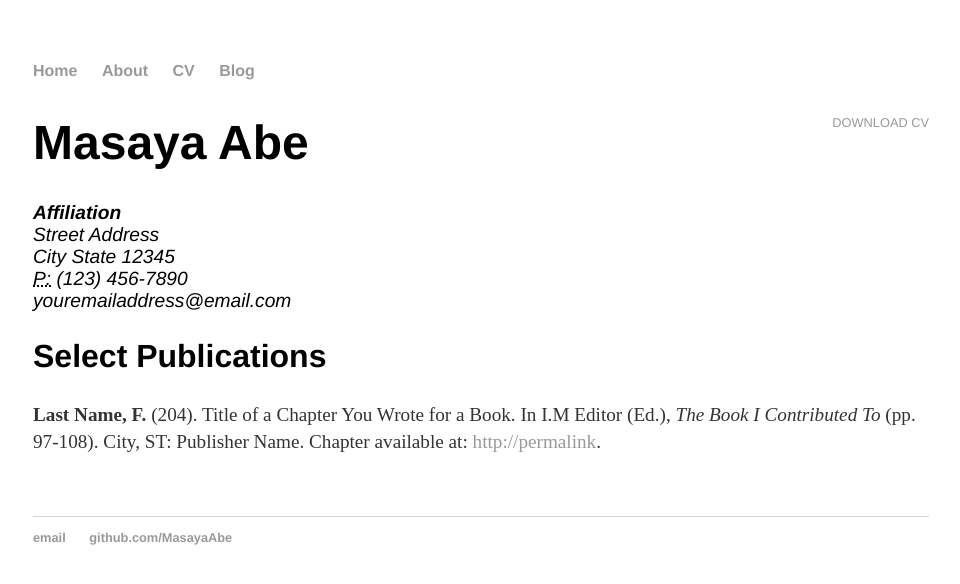
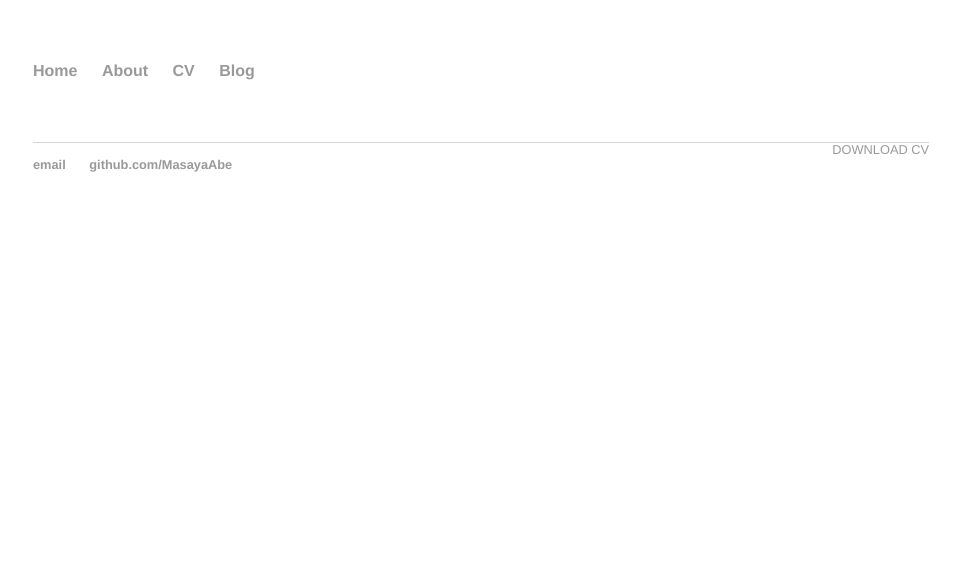
Before and after one commit to MasayaAbe/MasayaAbe.github.io, a Jekyll site: the page built from cv/index.html, in a window 1280 px wide. Shown: the top 584 px of the page, without its empty margins (159-1119 px from the left). Built offline with Jekyll 4.4.1, drawn with Linux system fonts in a browser that asks for light colours.

Commit message:
[update] CV(履歴書)を修正一旦空白

```diff
--- a/cv/index.html
+++ b/cv/index.html
@@ -5,18 +5,4 @@
 
 	<div class="cv">
 		<a href="#" class="download" title="Download CV as PDF">Download CV</a>
-					<h1>Masaya Abe</h1>
-					<address>
-					<strong>Affiliation</strong><br>
-					Street Address<br>
-					City State 12345<br>
-					<abbr title="phone">P:</abbr> (123) 456-7890<br>
-					<span class="obfuscate">youremailaddress@email.com</span>
-					</address>
-
-					<h2>Select Publications</h2>
-
-					<p><strong>Last Name, F.</strong> (204). Title of a Chapter You Wrote for a Book. In I.M Editor (Ed.), <em>The Book I Contributed To</em> (pp. 97-108). City, ST: Publisher Name. Chapter available at: <a href="#">http://permalink</a>.
-
-
 	</div>
```
